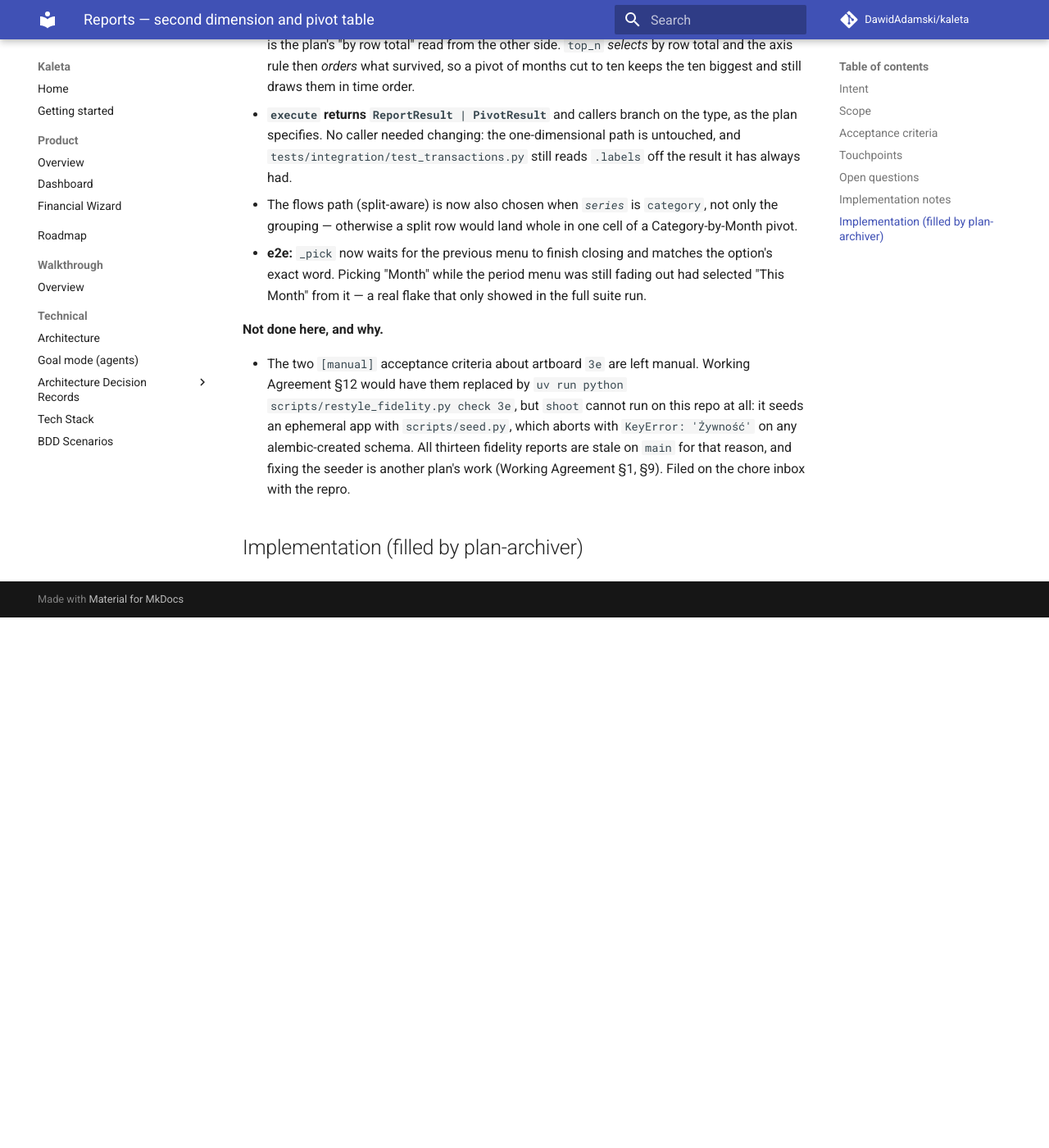
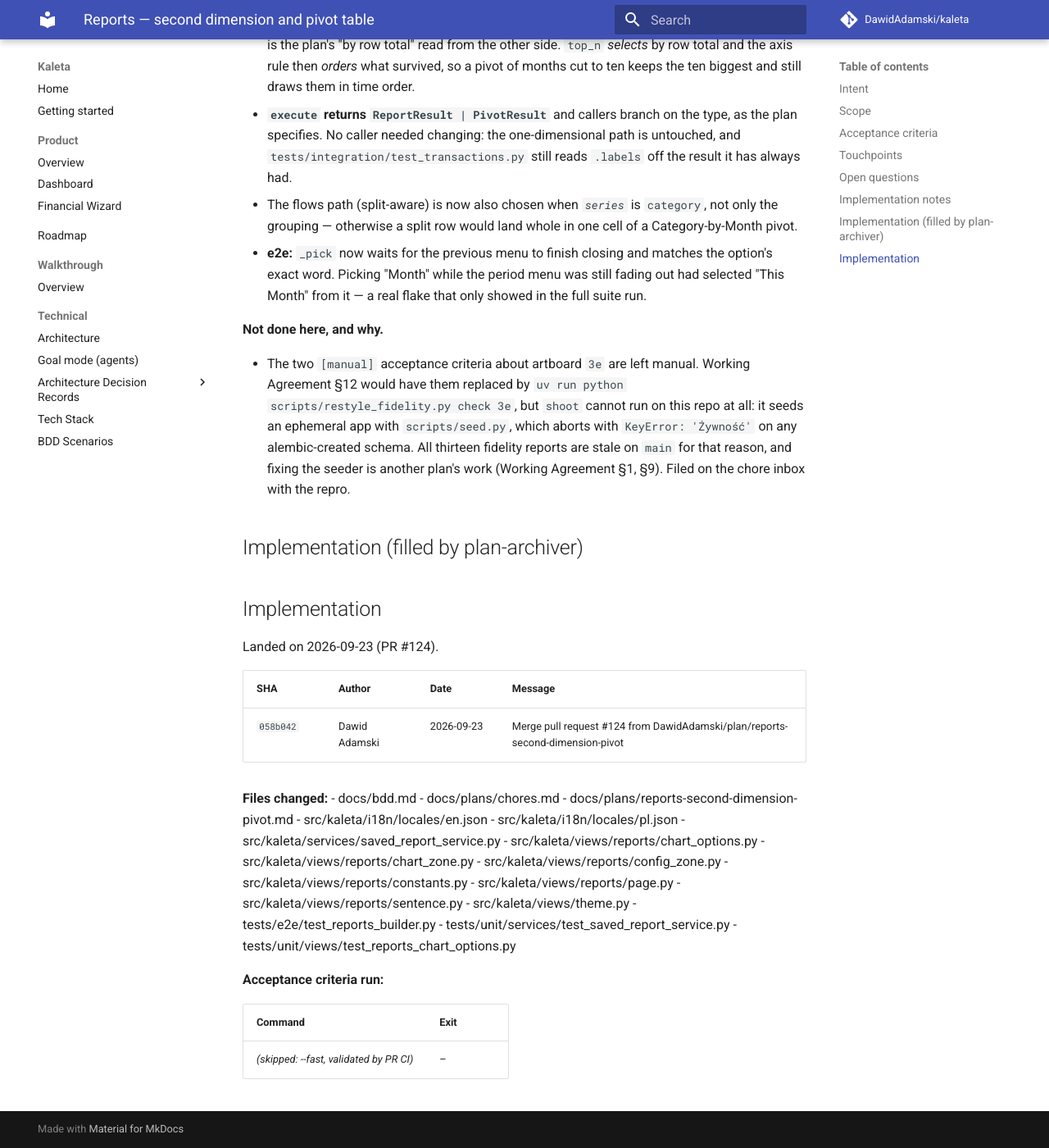
Before and after one commit to DawidAdamski/kaleta, an MkDocs documentation site: the page built from docs/plans/archive/reports-second-dimension-pivot.md, in a window 1280 px wide and 1400 px high, scrolled down 4227 px. Shown: the whole window at 82% size. Built offline with MkDocs 1.6.1 and Material for MkDocs 9.7.7, drawn with Linux system fonts in a browser that asks for light colours; comment, search, counter and statistics services are not loaded; before the commit the page ends 4980 px from its top, so only the background shows below that.

Commit message:
docs(plans): archive reports-second-dimension-pivot (#124)

```diff
--- a/docs/plans/reports-second-dimension-pivot.md
+++ b/docs/plans/archive/reports-second-dimension-pivot.md
@@ -3,8 +3,9 @@ plan_id: reports-second-dimension-pivot
 title: Reports — second dimension and pivot table
 area: reports
 effort: medium
-status: in-progress
-roadmap_ref: ../roadmap.md#reports
+status: archived
+archived_at: 2026-09-23
+roadmap_ref: ../../roadmap.md#reports
 ---
 
 # Reports — second dimension and pivot table
@@ -96,7 +97,7 @@ render exactly as today.
 
 Out of scope:
 - Derived columns (moving average, month-over-month change, share,
-  rank) — [reports-trend-columns](reports-trend-columns.md).
+  rank) — [reports-trend-columns](../reports-trend-columns.md).
 - A third dimension, nested groupings, or sub-totals per group.
 - CSV / XLSX export of the pivot — the builder has no export today;
   adding one is its own plan.
@@ -221,3 +222,35 @@ Out of scope:
   chore inbox with the repro.
 
 ## Implementation (filled by plan-archiver)
+
+## Implementation
+
+Landed on 2026-09-23 (PR #124).
+
+| SHA | Author | Date | Message |
+|---|---|---|---|
+| `058b042` | Dawid Adamski | 2026-09-23 | Merge pull request #124 from DawidAdamski/plan/reports-second-dimension-pivot |
+
+**Files changed:**
+- docs/bdd.md
+- docs/plans/chores.md
+- docs/plans/reports-second-dimension-pivot.md
+- src/kaleta/i18n/locales/en.json
+- src/kaleta/i18n/locales/pl.json
+- src/kaleta/services/saved_report_service.py
+- src/kaleta/views/reports/chart_options.py
+- src/kaleta/views/reports/chart_zone.py
+- src/kaleta/views/reports/config_zone.py
+- src/kaleta/views/reports/constants.py
+- src/kaleta/views/reports/page.py
+- src/kaleta/views/reports/sentence.py
+- src/kaleta/views/theme.py
+- tests/e2e/test_reports_builder.py
+- tests/unit/services/test_saved_report_service.py
+- tests/unit/views/test_reports_chart_options.py
+
+**Acceptance criteria run:**
+
+| Command | Exit |
+|---|---|
+| _(skipped: --fast, validated by PR CI)_ | – |
```
Also changed, not shown: docs/plans/README.md (+2 -2 lines).
